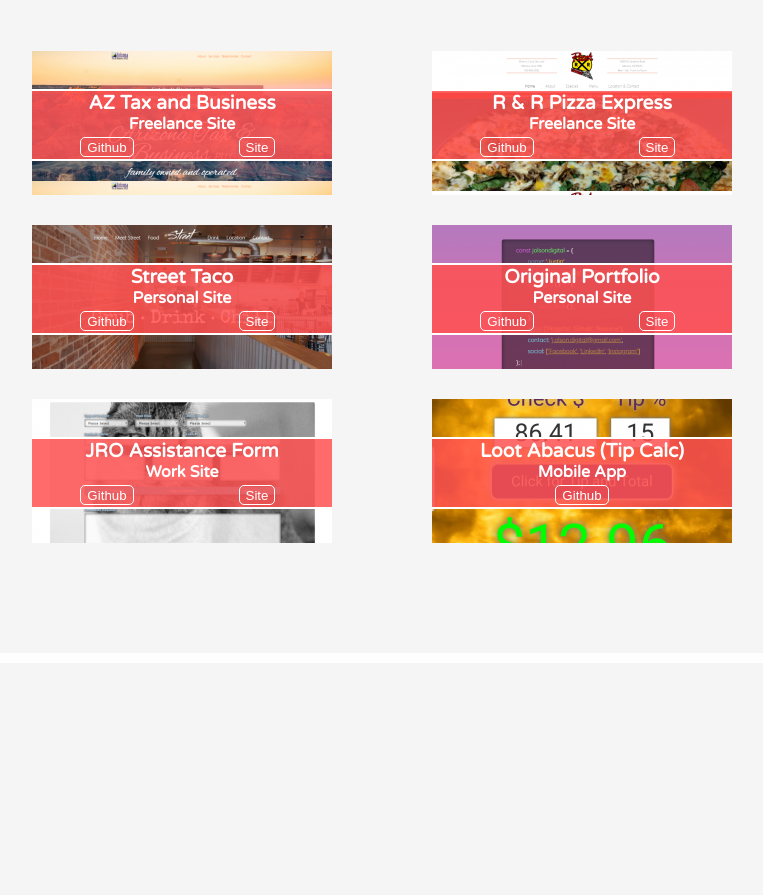
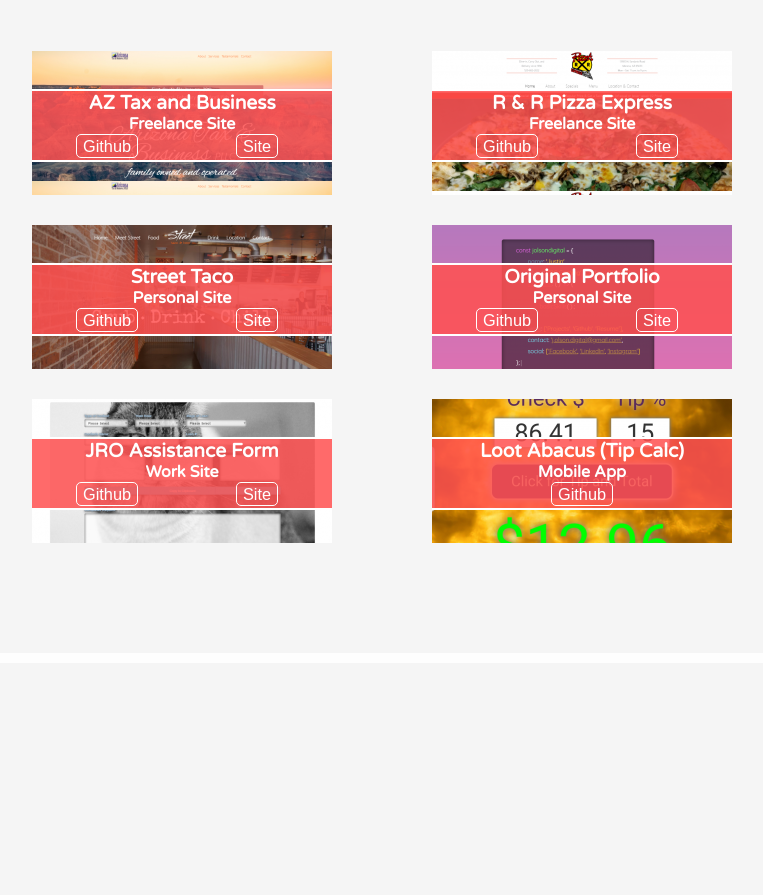
Before and after one commit to 8BitJustin/Portfolio-2019, a React (Create React App) app: page / in a window 1280 px wide. Shown: the part 1560-2455 px from the top of the page, without its empty margins (258-1021 px from the left). Built offline with nearby package versions, Linux system fonts and the light colour scheme.

Commit message:
Increased font size of project card buttons.

```diff
--- a/src/index.css
+++ b/src/index.css
@@ -345,6 +345,7 @@ body {
   border-radius: 5px;
   margin-bottom: 2px;
   padding-top: 2px;
+  font-size: 0.85em;
 }
 
 .project_git button:hover,
```
